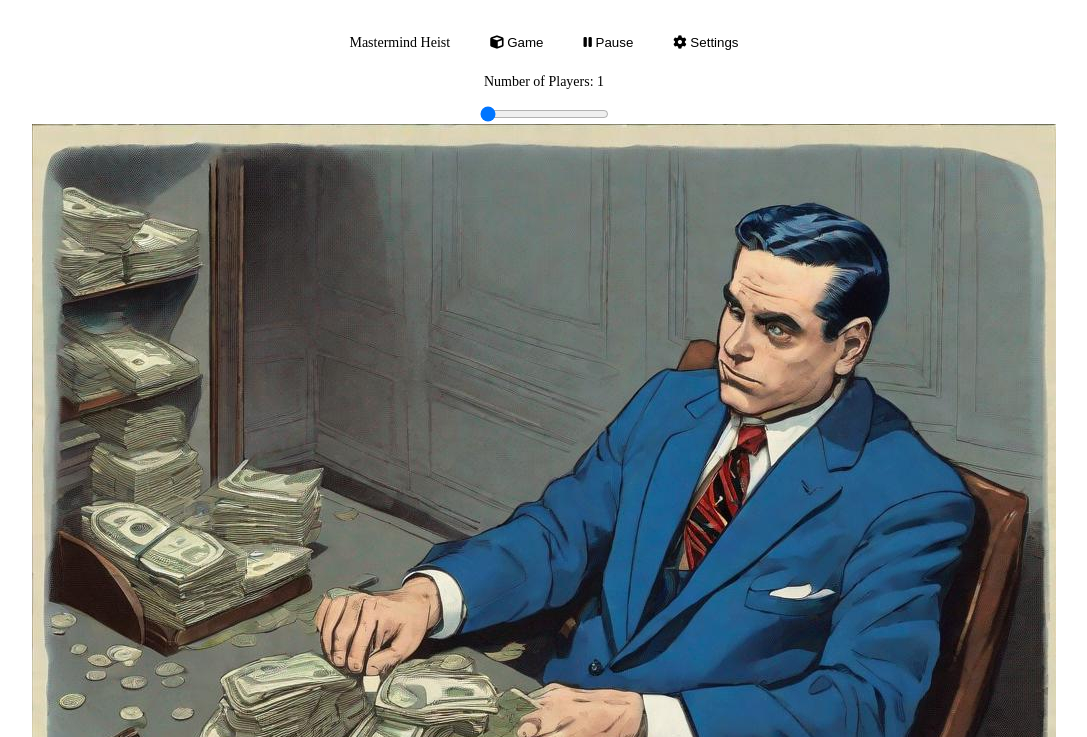
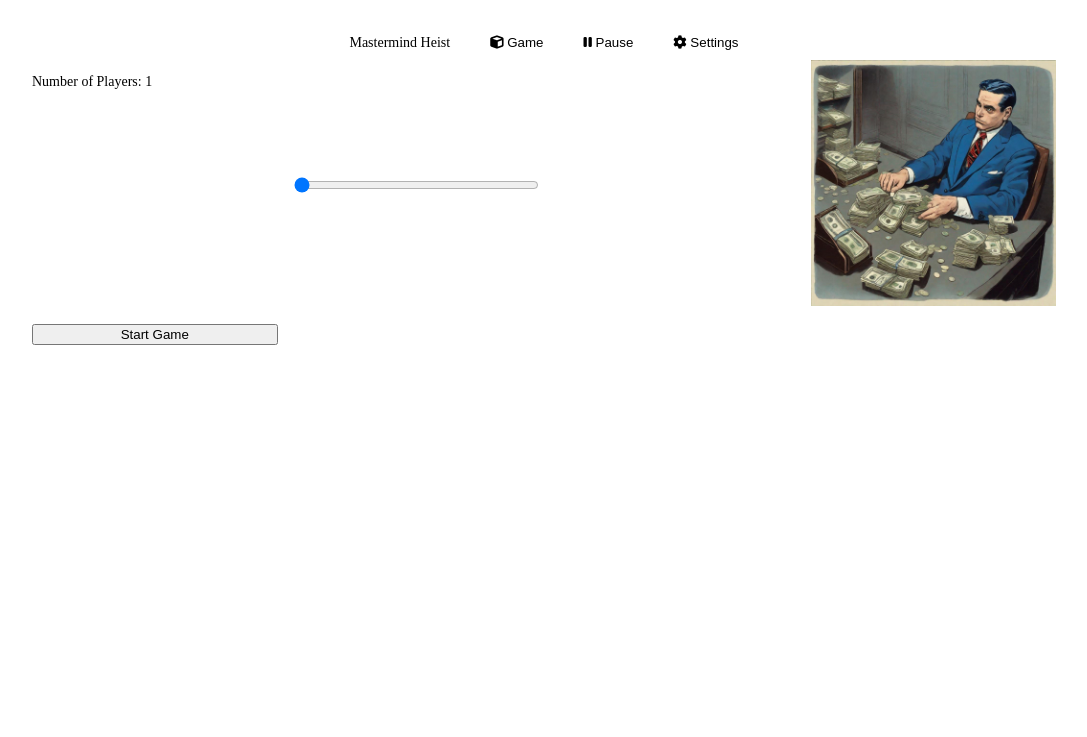
Before and after one commit to pelowok/sad-potato, a website: page index.html in a window 1280 px wide. Shown: the part 63-800 px from the top of the page, without its empty margins (96-1183 px from the left). Drawn offline with Linux system fonts and the light colour scheme.

Commit message:
add layout grid

```diff
--- a/index.html
+++ b/index.html
@@ -31,6 +31,8 @@
       </div>
     </div>
   </div>
+  <div class="page-layout-grid" id="pageLayoutGrid">
+    <!-- Content within the Page Layout Grid -->
     <p id="playerCount">Number of Players: 1</p>
     <input type="range" min="1" max="7" value="1" class="player-slider" id="playerSlider">
     <div class="game-container" id="gameContainer"></div>
@@ -39,6 +41,7 @@
     </div>
     <button id="startButton">Start Game</button>
     <div class="starting-message" id="startingMessage"></div>
+  </div>
   <script src="https://kit.fontawesome.com/c93531e7fe.js" crossorigin="anonymous"></script>
   <script src="main.js" type="module"></script>
 </body>
--- a/styles.css
+++ b/styles.css
@@ -65,3 +65,27 @@ body {
 .game-controls .dropdown-content:hover {
   display: block;
 }
+
+/* adding CSS grid */
+
+.page-layout-grid {
+  display: grid;
+  grid-template-columns: repeat(auto-fit, minmax(200px, 1fr));
+  grid-gap: 1em;
+  margin: 0 2em;
+}
+
+/* Additional styling for the items within the Page Layout Grid */
+.page-layout-grid p,
+.page-layout-grid input,
+.page-layout-grid .game-container,
+.page-layout-grid #imageContainer,
+.page-layout-grid button,
+.page-layout-grid .starting-message {
+  width: 100%;
+}
+
+.page-layout-grid #imageContainer img {
+  width: 100%;
+  height: auto;
+}
```
Lines whose indentation alone changed are shown as unchanged.
